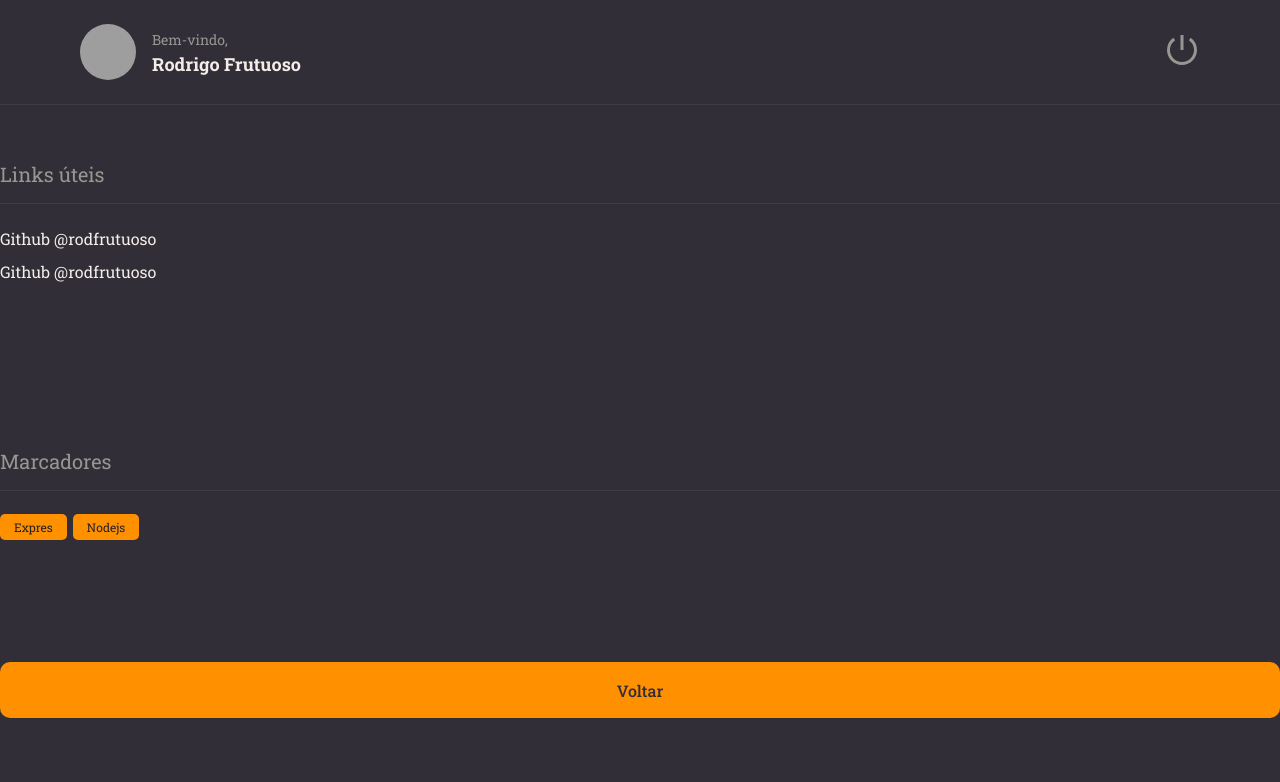
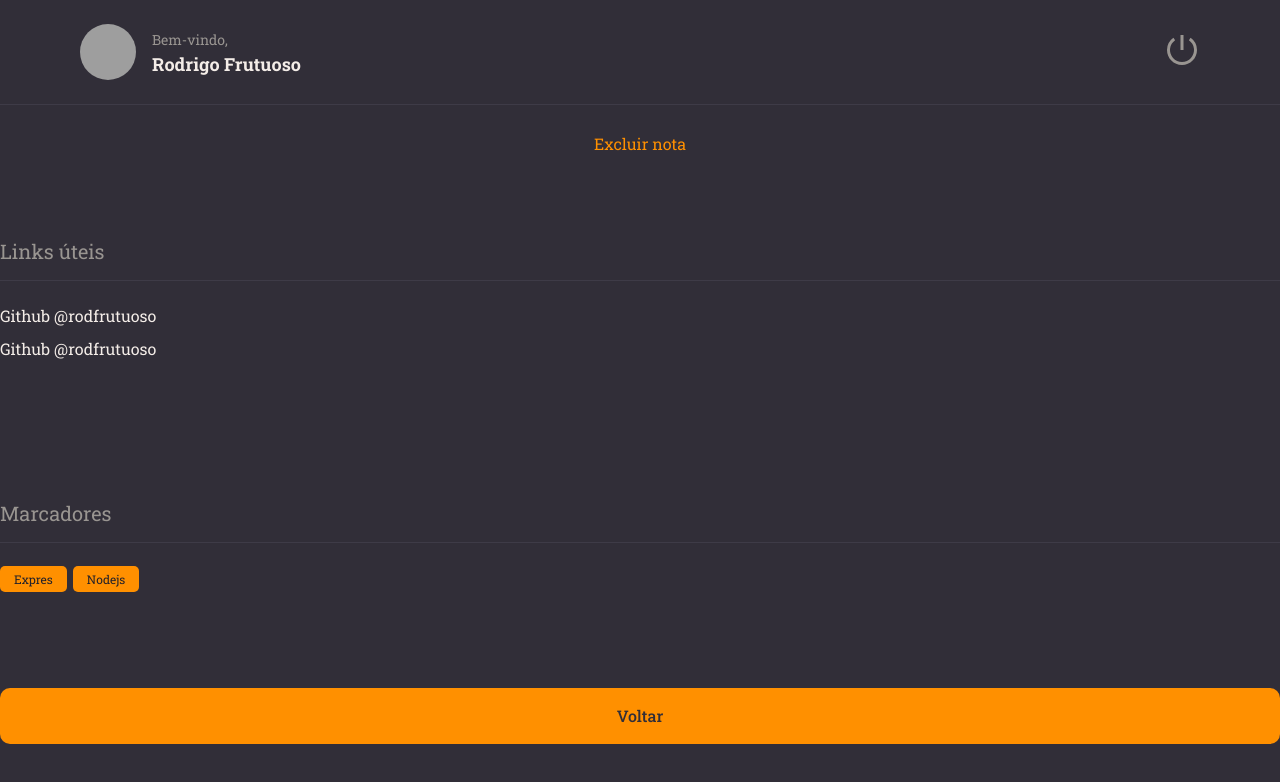
Before and after one commit to rodfrutuoso/Notes, a React (Vite) app: page / in a window 1280 px wide. Shown: the top 782 px of the page. Built offline with nearby package versions, Linux system fonts and the light colour scheme; grey boxes are pictures that could not be loaded.

Commit message:
componente ButtonText

```diff
--- a/src/components/Button/styles.js
+++ b/src/components/Button/styles.js
@@ -2,8 +2,8 @@
 
 export const Container = styled.button`
     width: 100%;
-    background-color: ${({theme})=> theme.COLORS.ORANGE};
-    color: ${({theme})=> theme.COLORS.BACKGROUND_800};
+    background-color: ${({ theme }) => theme.COLORS.ORANGE};
+    color: ${({ theme }) => theme.COLORS.BACKGROUND_800};
 
     height: 56px;
     border: 0;
--- /dev/null
+++ b/src/components/ButtonText/index.jsx
@@ -0,0 +1,14 @@
+import { Container } from "./styles";
+
+export function ButtonText({ title, ...rest }) {
+
+    return (
+        <Container
+            type="button"
+            {...rest}
+            >
+            {title}
+        </Container>
+    )
+
+}
--- /dev/null
+++ b/src/components/ButtonText/styles.js
@@ -0,0 +1,9 @@
+import styled from "styled-components";
+
+export const Container = styled.button`
+    background: none;
+    color: ${({theme})=>theme.COLORS.ORANGE};
+
+    border: none;
+    font-size: 16px;
+`
--- a/src/pages/Details/index.jsx
+++ b/src/pages/Details/index.jsx
@@ -3,11 +3,14 @@
 import { Header } from "../../components/Header";
 import { Section } from "../../components/Section";
 import { Tag } from "../../components/Tag";
+import { ButtonText } from "../../components/ButtonText";
+
 
 export function Details() {
   return (
     <Container>
       <Header />
+      <ButtonText title="Excluir nota"/>
       <Section title="Links úteis">
         <Links>
           <li>
```
Also changed, not shown: src/components/Button/index.jsx (+9 -9 lines).
